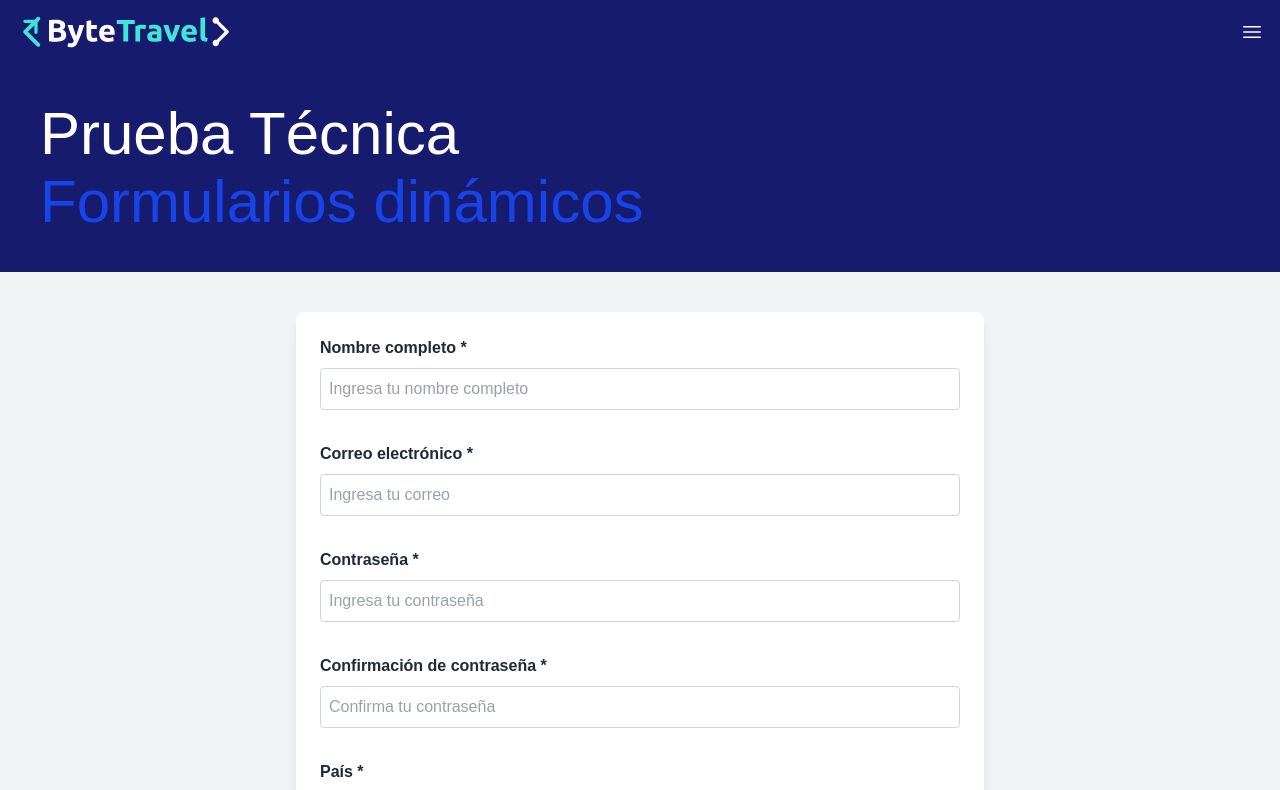
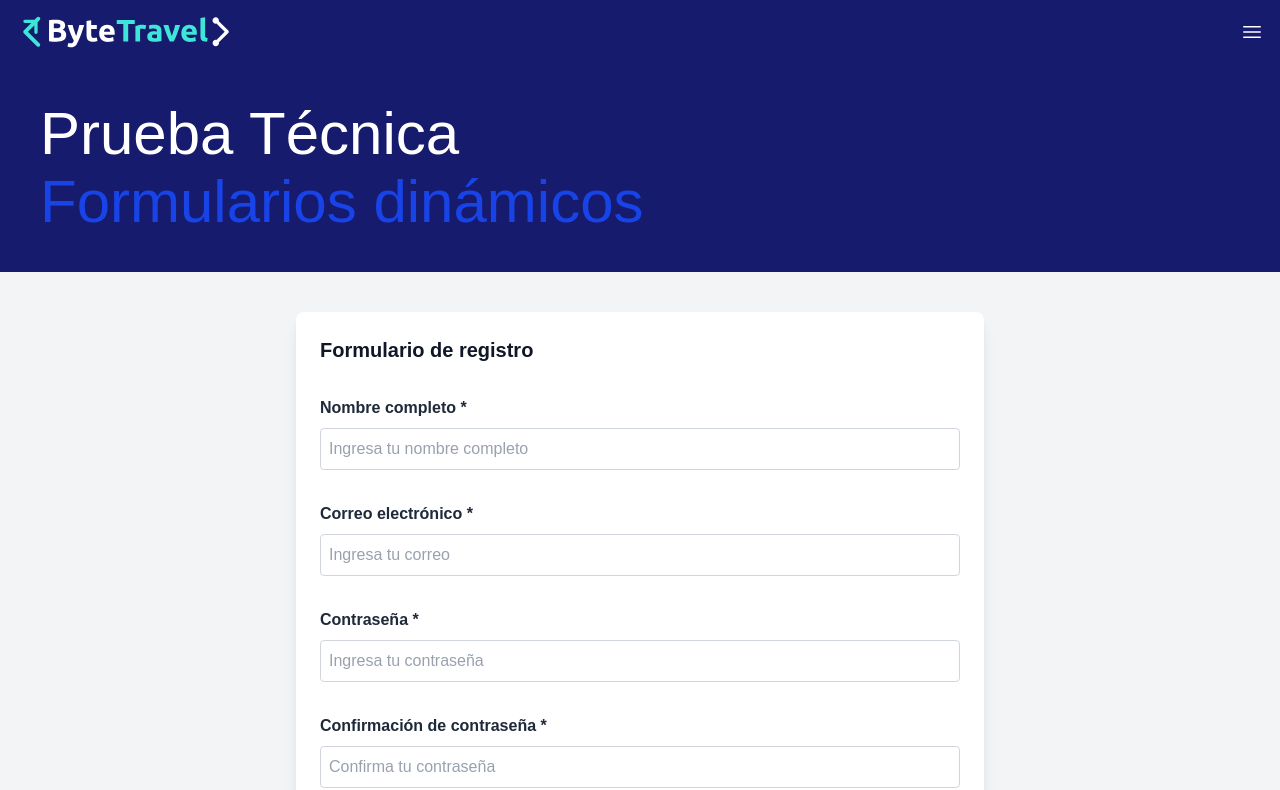
Before and after one commit to sakimay/prueba-tecnica-formularios, a Vue app: page / in a window 1280 px wide. Shown: the top 790 px of the page. Built offline with nearby package versions, Linux system fonts and the light colour scheme.

Commit message:
Añadir titulo

```diff
--- a/src/App.vue
+++ b/src/App.vue
@@ -14,6 +14,7 @@
     <section>
       <div class="container p-4 md:p-10 max-w-3xl mx-auto flex">
         <form class="custom-form" @submit.prevent="handleSubmit">
+          <h3 class="text-xl font-semibold mb-4">Formulario de registro</h3>
 
           <div v-for="(question, index) in questions" :key="index" class="input-group" :class="question.type">
 
```
